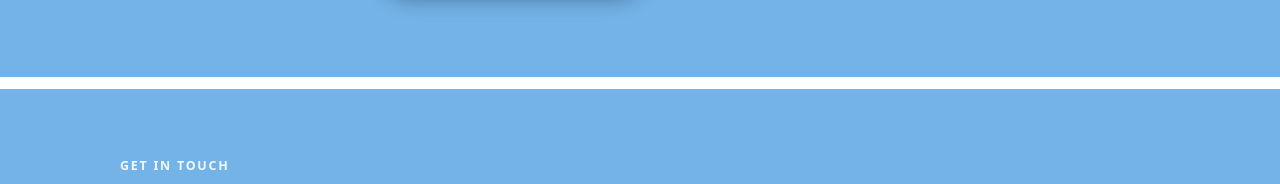
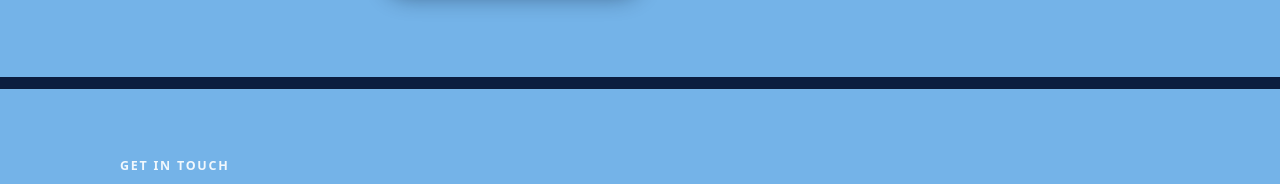
Before and after one commit to riaanpatelhp-debug/Max-SAT-website, a plain HTML site: page index.html in a window 1280 px wide. Shown: the part 2806-2990 px from the top of the page. Drawn offline with Linux system fonts and the light colour scheme.

Commit message:
Change section divider from white to navy blue
Co-Authored-By: Claude Opus 4.8 <noreply@anthropic.com>

```diff
--- a/index.html
+++ b/index.html
@@ -235,8 +235,8 @@
       </div>
     </section>
 
-    <!-- Thin white divider so the two dark bands read as separate sections -->
-    <div aria-hidden="true" style="height:12px;background:#ffffff"></div>
+    <!-- Thin navy divider so the two dark bands read as separate sections -->
+    <div aria-hidden="true" style="height:12px;background:#0b1d3f"></div>
 
     <!-- ===================== CONTACT / SOCIAL BAR ===================== -->
     <section class="section section--tight contactbar" id="contact">
```
